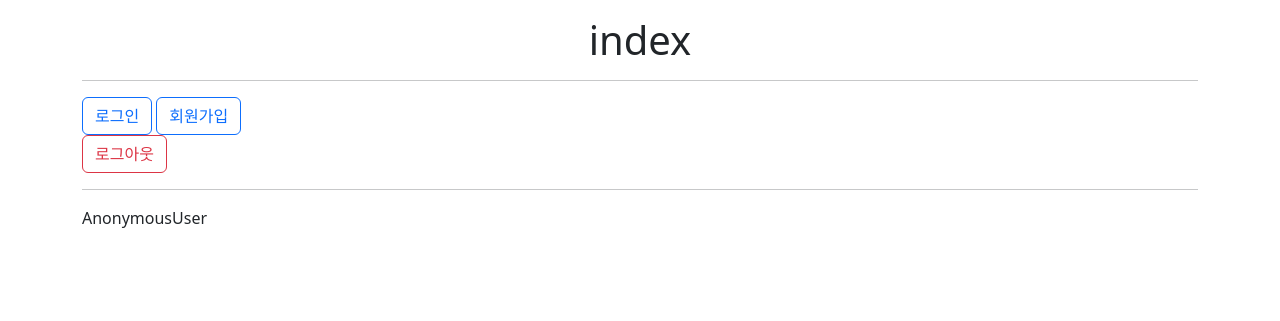
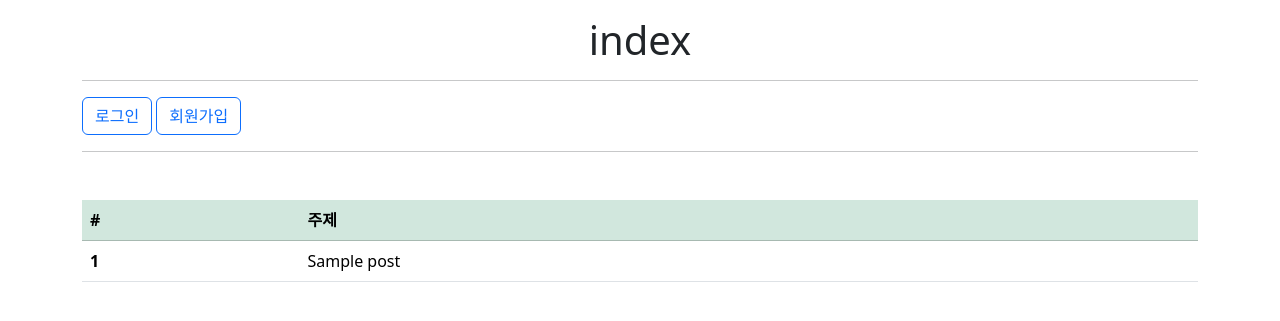
Before and after one commit to doll2gom/Django-pjt-04, a Django app: page /posts/ in a window 1280 px wide. Shown: the top 321 px of the page. Run offline with Django 3.2, Linux system fonts and the light colour scheme; tables that the repository leaves empty hold one stand-in row (values such as "Sample post").

Commit message:
index 템플릿 구현

```diff
--- a/posts/templates/posts/index.html
+++ b/posts/templates/posts/index.html
@@ -4,13 +4,32 @@
   <div class="container">
     <h1 class="text-center my-3">index</h1>
     <hr>
-    <a href="{% url 'accounts:login' %}" class="btn btn-outline-primary">로그인</a>
-    <a href="{% url 'accounts:signup' %}" class="btn btn-outline-primary">회원가입</a>
-    <form action="{% url 'accounts:logout' %}" method="post">
-      {% csrf_token %}
-      <input type="submit" value="로그아웃" class="btn btn-outline-danger">
-    </form>
+    {% if request.user.is_authenticated %}
+      {{ user }}님 안녕하세요!
+      <form action="{% url 'accounts:logout' %}" method="post">
+        {% csrf_token %}
+        <input type="submit" value="로그아웃" class="btn btn-outline-danger">
+      </form>
+    {% else %}
+      <a href="{% url 'accounts:login' %}" class="btn btn-outline-primary">로그인</a>
+      <a href="{% url 'accounts:signup' %}" class="btn btn-outline-primary">회원가입</a>
+    {% endif %}
     <hr>
-    {{ user }}
+    <table class="table my-5">
+      <thead>
+        <tr class="table-success">
+          <th scope="col">#</th>
+          <th scope="col">주제</th>
+        </tr>
+      </thead>
+      {% for post in posts %}
+      <tbody>
+        <tr onclick="window.location='{% url 'posts:detail' post.pk %}'" style="cursor:pointer;">
+          <th scope="row">{{ post.pk }}</th>
+          <td>{{ post.title }}</td>
+        </tr>
+      </tbody>
+      {% endfor %}
+    </table>
   </div>
 {% endblock body %}
--- a/posts/views.py
+++ b/posts/views.py
@@ -1,13 +1,17 @@
 from django.shortcuts import render, redirect
-
+from .models import Post
 # Create your views here.
 
 def init(request):
     return redirect('posts:index')
 
 def index(request):
+    posts = Post.objects.all()
+    context = {
+        'posts': posts
+    }
 
-    return render(request, 'posts/index.html')
+    return render(request, 'posts/index.html', context)
 
 def detail(request):
     return
```
